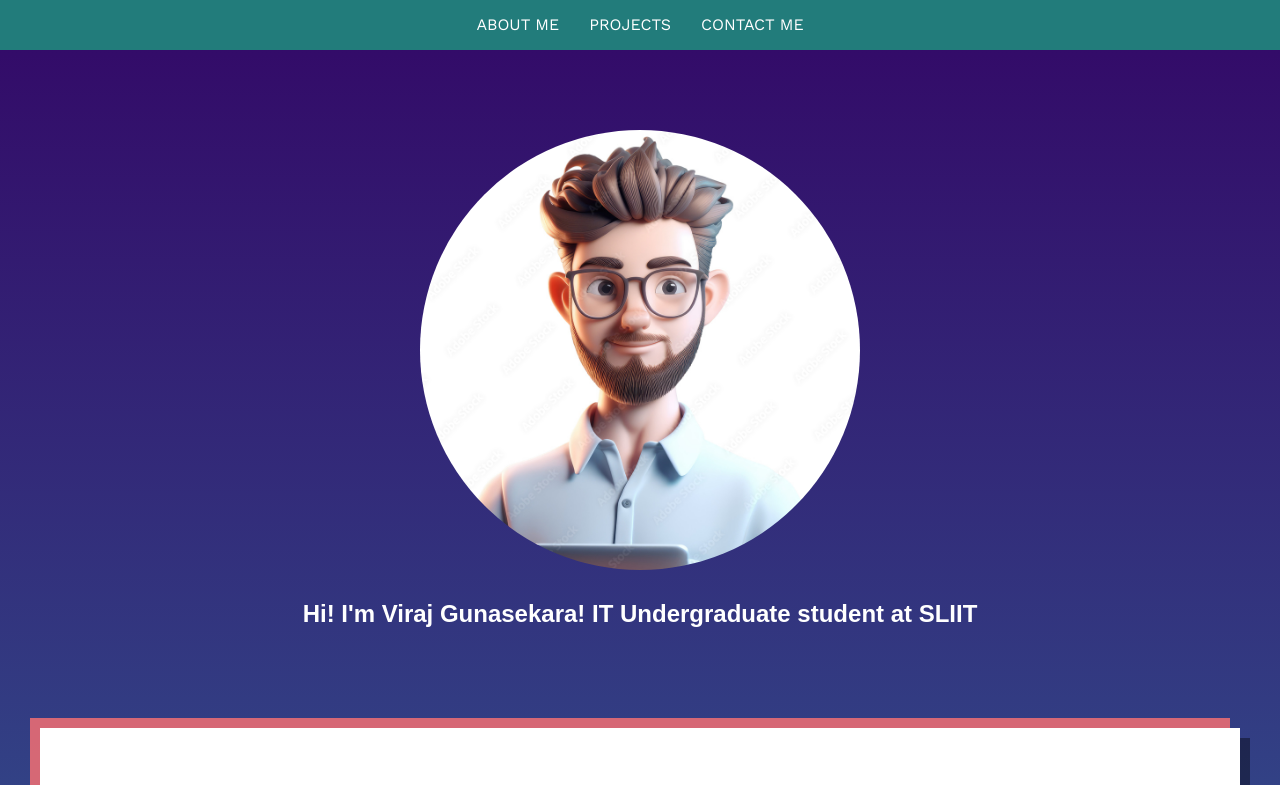
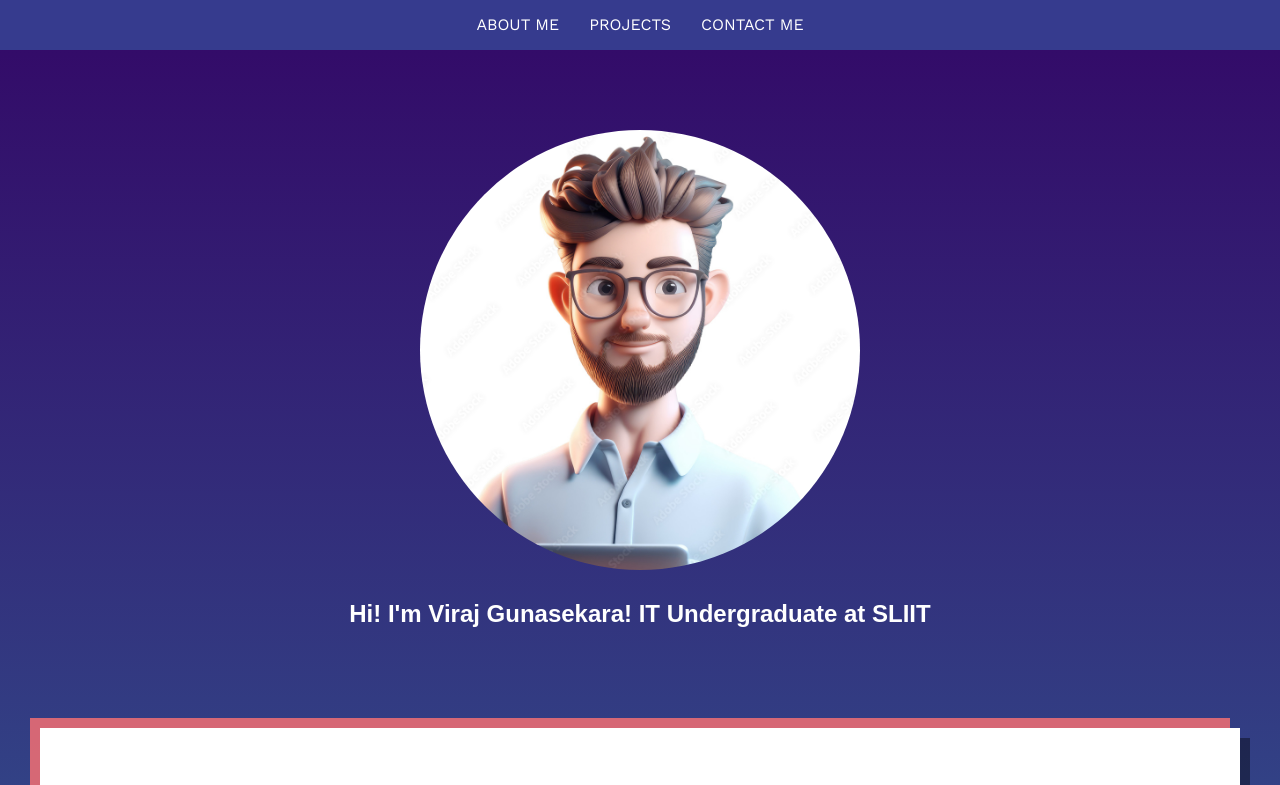
Before and after one commit to vsgunasekara/css-portfolio, a plain HTML site: page index.html in a window 1280 px wide. Shown: the top 785 px of the page. Drawn offline with nearby package versions, Linux system fonts and the light colour scheme; a web font is replaced by a local one.

Commit message:
fix some UI text & color

```diff
--- a/index.html
+++ b/index.html
@@ -24,7 +24,7 @@
     <section class="hero">
         <div class="container">
             <img src="./images/myself1.jpg">
-            <h1>Hi! I'm Viraj Gunasekara! IT Undergraduate student at SLIIT</h1>
+            <h1>Hi! I'm Viraj Gunasekara! IT Undergraduate at SLIIT</h1>
         </div>
     </section>
     <!--About me-->
--- a/styles/styles.css
+++ b/styles/styles.css
@@ -1,7 +1,7 @@
 /*nav bar*/
 nav{
     display: flex;
-    background-color: #227c7b;
+    background-color: #363b8e;
     justify-content: center;
     position: fixed;
     width: 100%;
```
